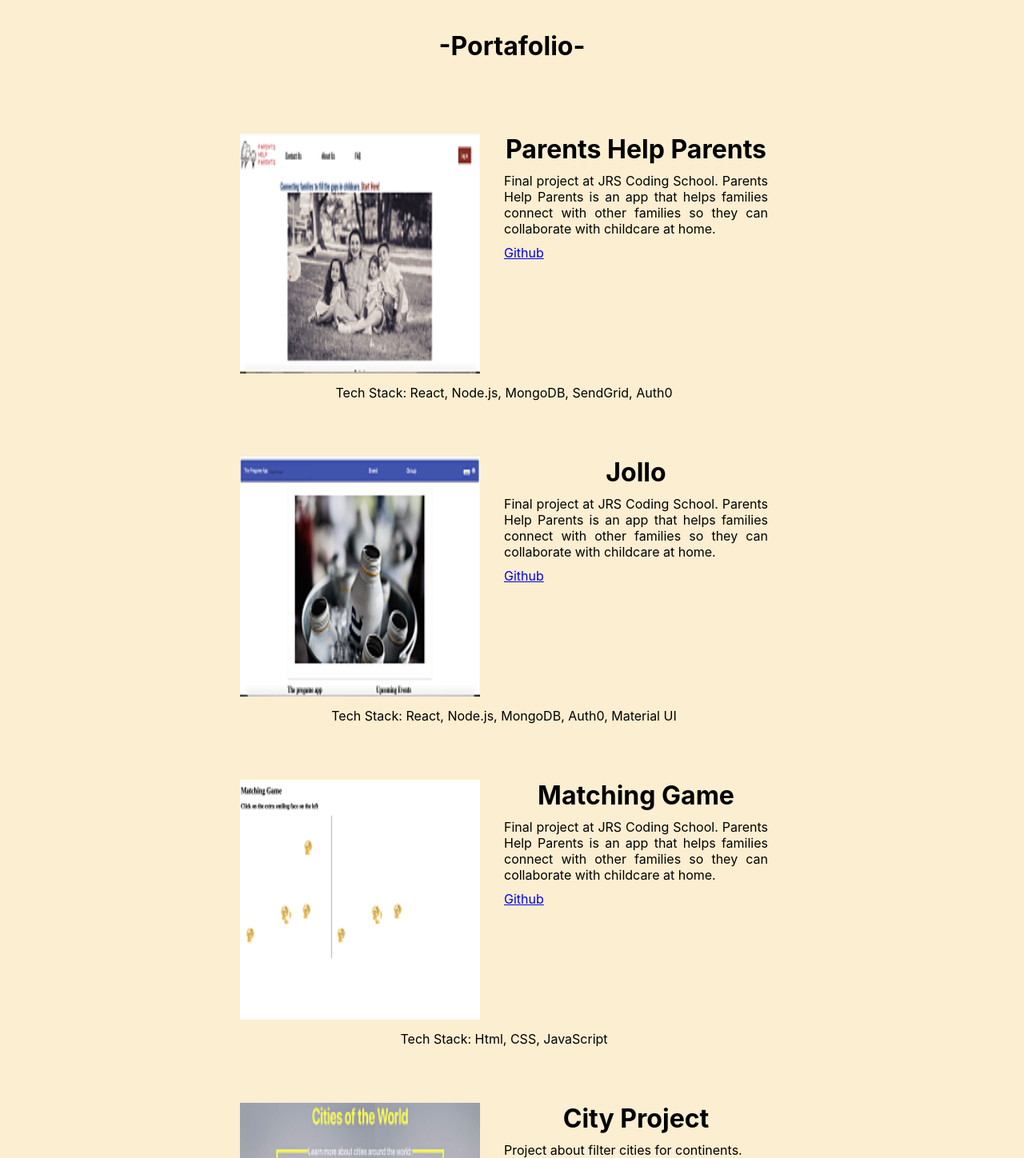
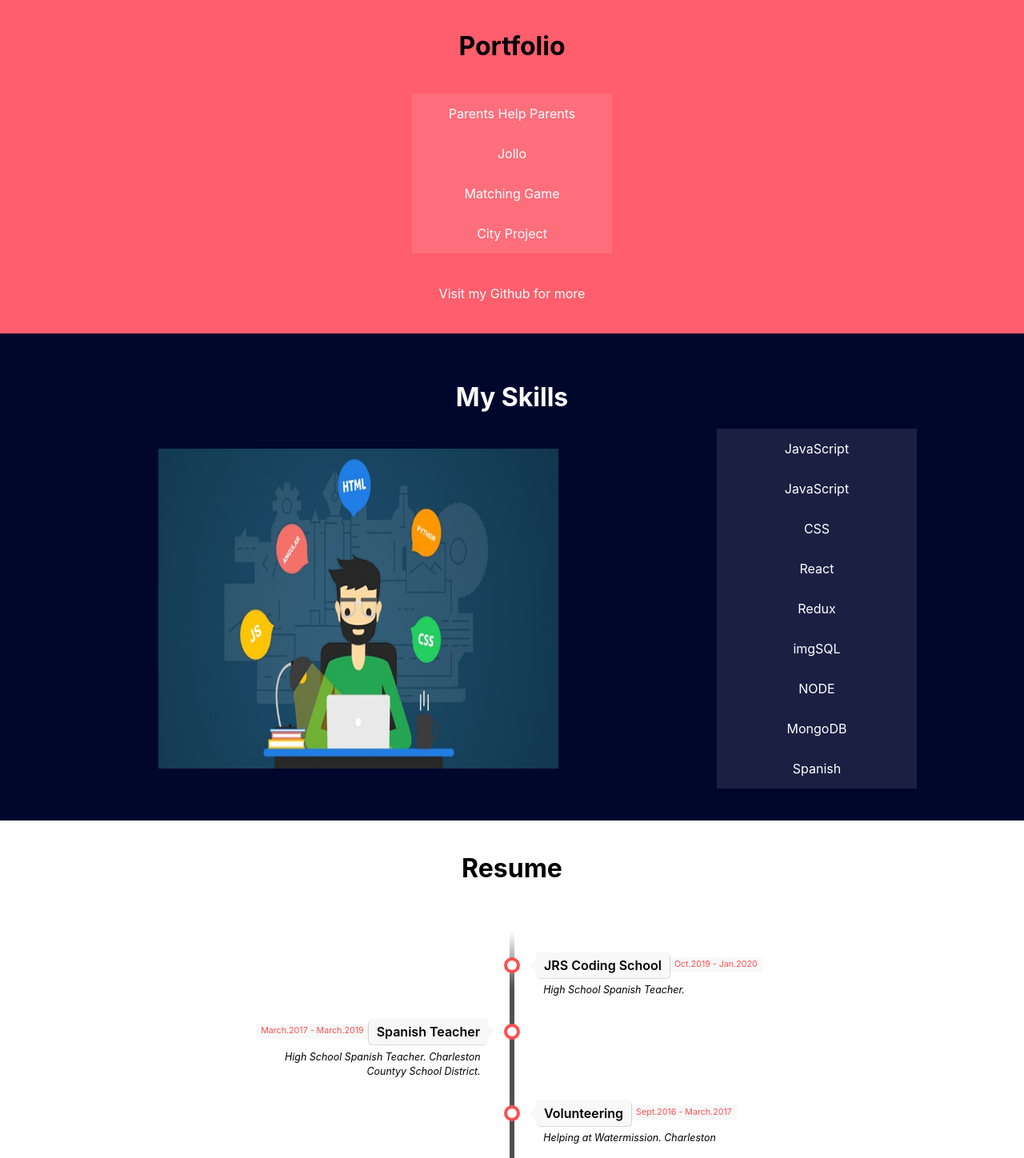
Before and after one commit to rubenperezf/ruben-perez-web, a React (Create React App) app: page / in a window 1280 px wide. Shown: the part 802-2250 px from the top of the page at 80% size. Built offline with nearby package versions, Linux system fonts and the light colour scheme.

Commit message:
new portfolio

```diff
--- a/package.json
+++ b/package.json
@@ -3,6 +3,7 @@
   "version": "0.1.0",
   "private": true,
   "dependencies": {
+    "@material-ui/core": "^4.9.1",
     "@testing-library/jest-dom": "^4.2.4",
     "@testing-library/react": "^9.3.2",
     "@testing-library/user-event": "^7.1.2",
--- a/src/App.js
+++ b/src/App.js
@@ -3,7 +3,7 @@ import "./styles/App.css";
 import "./styles/Header.css";
 import "./styles/Welcome.css";
 import "./styles/Portfolio.css";
-import "./styles/Likes.css";
+import "./styles/Interests.css";
 import "./styles/Skills.css";
 import "./styles/Footer.css";
 import "./styles/GeneralButton.css";
@@ -14,10 +14,9 @@ import "./styles/Contact.css"
 import { Router, Route, Switch } from "react-router-dom";
 import history from "./utils/history";
 import Skills from "./components/Skills";
-import Header from "./components/Header";
 import Welcome from "./components/Welcome";
 import Portfolio from "./components/Portfolio";
-import Likes from "./components/Likes";
+import Interests from "./components/Interests";
 import Footer from "./components/Footer";
 import Resume from "./components/Resume";
 import Contact from "./components/Contact"
@@ -30,7 +29,7 @@ function App() {
         <Route exact path="/"><Portfolio /></Route>
         <Route exact path="/"><Skills /></Route>
         <Route exact path="/"><Resume /></Route>
-        <Route exact path="/"><Likes /></Route>
+        <Route exact path="/"><Interests /></Route>
         <Route exact path="/"><Footer /></Route>
         <Route exact path="/contact" component={Contact}><Contact /></Route>
       </Router>
--- a/src/components/Footer.js
+++ b/src/components/Footer.js
@@ -8,7 +8,7 @@ import twitter from "../images/social-media/twitter.png"
 function Footer() {
   return (
     <div className="footer-container">
-      <h1>Let me show what I am be able to do.</h1>
+      <h1>Let me show you what I am able to do.</h1>
       <p>&copy; 2020 Ruben Perez</p>
     <div className="social-media-container">
       <div class="btn_wrap">
--- a/src/components/Portfolio.js
+++ b/src/components/Portfolio.js
@@ -5,107 +5,193 @@ import matchingGame from "../images/portfolio/matching-game.png";
 import cityProject from "../images/portfolio/city-project.png";
 import Zoom from "react-medium-image-zoom";
 import "react-medium-image-zoom/dist/styles.css";
+import { makeStyles } from '@material-ui/core/styles';
+import Modal from '@material-ui/core/Modal';
 
-function Portfolio() {
+function rand() {
+  return Math.round(Math.random() * 20) - 10;
+}
+
+function getModalStyle() {
+  const top = 50 + rand();
+  const left = 50 + rand();
+
+  return {
+    top: `${top}%`,
+    left: `${left}%`,
+    transform: `translate(-${top}%, -${left}%)`,
+  };
+}
+
+const useStyles = makeStyles(theme => ({
+  paper: {
+    position: 'absolute',
+    width: 800,
+    backgroundColor: theme.palette.background.paper,
+    border: '2px solid #000',
+    boxShadow: theme.shadows[5],
+    padding: theme.spacing(2, 4, 3),
+  },
+}));
+
+export default function Porfolio() {
+  const classes = useStyles();
+  // getModalStyle is not a pure function, we roll the style only on the first render
+  const [modalStyle] = React.useState(getModalStyle);
+  const [open, setOpen] = React.useState(false);
+
+  const handleOpen = () => {
+    setOpen(true);
+  };
+
+  const handleClose = () => {
+    setOpen(false);
+  };
+
   return (
     <div className="portfolio-container">
-      <div className="portfolio-title" id="portafolio">
-        <h1>-Portafolio-</h1>
+      <div className="portfolio-title">
+        <h1>Portfolio</h1>
       </div>
-      <div className="projects-container">
-        <div className="project-container">
-          <div className="project-image-container">
-            <Zoom>
-              <img
+
+      <div className="project-container">
+      <div className="box-1" >
+          <div className="btn btn-one" onClick={handleOpen}>
+            <span>Parents Help Parents</span>
+          </div>
+        </div>
+      <Modal
+        aria-labelledby="simple-modal-title"
+        aria-describedby="simple-modal-description"
+        open={open}
+        onClose={handleClose}
+      >
+        <div style={modalStyle} className={classes.paper}>
+
+    <img
                 src={parentsHelpParents}
                 alt="parent help parents project"
                 width="400"
               />
-            </Zoom>
-          </div>
-          <div className="project-text-container">
+
+
             <h1>Parents Help Parents</h1>
             <p>
               Final project at JRS Coding School. Parents Help Parents is an app
               that helps families connect with other families so they can
               collaborate with childcare at home.
             </p>
+            <p>Tech Stack: React, Node.js, MongoDB, SendGrid, Auth0</p>
             <a href="https://github.com/rubenperezf/parents-help-parents">
               Github
             </a>
-          </div>
-          <div className="tech-stack-container">
-            <p>Tech Stack: React, Node.js, MongoDB, SendGrid, Auth0</p>
+        </div>
+      </Modal>
+      </div>
+
+      <div className="project-container">
+      <div className="box-1" >
+          <div className="btn btn-one" onClick={handleOpen}>
+            <span>Jollo</span>
           </div>
         </div>
+      <Modal
+        aria-labelledby="simple-modal-title"
+        aria-describedby="simple-modal-description"
+        open={open}
+        onClose={handleClose}
+      >
+        <div style={modalStyle} className={classes.paper}>
 
-        <div className="project-container">
-          <div className="project-image-container">
-            <Zoom>
-              <img src={jollo} alt="parent help parents project" width="400" />
-            </Zoom>
-          </div>
-          <div className="project-text-container">
+    <img
+                src={jollo}
+                alt="parent help parents project"
+                width="400"
+              />
+
+
             <h1>Jollo</h1>
             <p>
-              Final project at JRS Coding School. Parents Help Parents is an app
+            Final project at JRS Coding School. Parents Help Parents is an app
               that helps families connect with other families so they can
               collaborate with childcare at home.
             </p>
+            <p>Tech Stack: React, Node.js, MongoDB, Auth0, Material UI</p>
             <a href="https://github.com/ColbyBurke/the-pregame-app">Github</a>
-          </div>
-          <div className="tech-stack-container">
-            <p>Tech Stack: React, Node.js, MongoDB, Auth0, Material UI</p>
+        </div>
+      </Modal>
+      </div>
+
+
+      <div className="project-container">
+      <div className="box-1" >
+          <div className="btn btn-one" onClick={handleOpen}>
+            <span>Matching Game</span>
           </div>
         </div>
+      <Modal
+        aria-labelledby="simple-modal-title"
+        aria-describedby="simple-modal-description"
+        open={open}
+        onClose={handleClose}
+      >
+        <div style={modalStyle} className={classes.paper}>
 
-        <div className="project-container">
-          <div className="project-image-container">
-            <Zoom>
-              <img src={matchingGame} alt="matching game project" width="400" />
-            </Zoom>
-          </div>
-          <div className="project-text-container">
+    <img
+                src={matchingGame}
+                alt="parent help parents project"
+                width="400"
+              />
+
+
             <h1>Matching Game</h1>
             <p>
-              Final project at JRS Coding School. Parents Help Parents is an app
-              that helps families connect with other families so they can
-              collaborate with childcare at home.
+            Game designed with JavaScript, HTML and CSS. The objective is to find the missing emoji symbol.
             </p>
+            <p>Tech Stack: Html, CSS, JavaScript</p>
             <a href="https://github.com/rubenperezf/matching-game">Github</a>
-          </div>
-          <div className="tech-stack-container">
-            <p>Tech Stack: Html, CSS, JavaScript</p>
+        </div>
+      </Modal>
+      </div>
+
+      <div className="project-container">
+      <div className="box-1" >
+          <div className="btn btn-one" onClick={handleOpen}>
+            <span>City Project</span>
           </div>
         </div>
+      <Modal
+        aria-labelledby="simple-modal-title"
+        aria-describedby="simple-modal-description"
+        open={open}
+        onClose={handleClose}
+      >
+        <div style={modalStyle} className={classes.paper}>
 
-        <div className="project-container">
-          <div className="project-image-container">
-            <Zoom>
-              <img
+    <img
                 src={cityProject}
-                alt="city project using React"
+                alt="parent help parents project"
                 width="400"
               />
-            </Zoom>
-          </div>
-          <div className="project-text-container">
+
+
             <h1>City Project</h1>
-            <p>Project about filter cities for continents.</p>
+            <p>
+            Project about filter cities for continents.            </p>
+            <p>Tech Stack: React, Html, CSS, JavaScript, SQL</p>
             <a href="https://github.com/rubenperezf/city-project-app">Github</a>
-          </div>
-          <div className="tech-stack-container">
-            <p>Tech Stack: React, Html, CSS, JavaScript, SQL</p>
-          </div>
         </div>
-
+      </Modal>
       </div>
 
       <div className="more-projects-container">
         <a href="https://github.com/rubenperezf/">Visit my Github for more</a>
       </div>
-    </div>
+
+
+      </div>
+
+
+
   );
 }
-
-export default Portfolio;
--- a/src/components/Welcome.js
+++ b/src/components/Welcome.js
@@ -13,9 +13,9 @@ function Welcome() {
       </div>
 
       <div className="box-1">
-        <a href="#portafolio">
+        <a href="#portfolio">
           <div className="btn btn-one">
-            <span>PORTAFOLIO</span>
+            <span>PORTFOLIO</span>
           </div>
         </a>
         <a href="#skills">
@@ -30,7 +30,7 @@ function Welcome() {
         </a>
         <a href="#likes">
           <div className="btn btn-one">
-            <span>LIKES</span>
+            <span>INTERESTS</span>
           </div>
         </a>
         <a href="/contact"  target="_blanck">
--- a/src/styles/Portfolio.css
+++ b/src/styles/Portfolio.css
@@ -1,6 +1,8 @@
 .portfolio-container {
-    background-color: #FBEED1;
-
+    background-color: #ff5e6c;
+    display: flex;
+    flex-direction: column;
+    align-items: center;
 
 }
 .portfolio-title {
@@ -8,55 +10,20 @@
     margin-bottom: 40px;
     padding-top: 40px;
 }
-.projects-container {
-    display: flex;
-    flex-wrap: wrap;
-    justify-content: space-around;
-    padding: 30px;
+.portfolio-container .box-1 {
+    color: #000;
+}
+
+.more-projects-container {
+    text-align: center;
+    margin: 40px;
+}
+.more-projects-container a {
+    text-decoration: none;
+    color: #fff;
 
 }
+.more-projects-container a:hover {
+ color: #00072D
 
-.project-container {
-    display: flex;
-    flex-wrap: wrap;
-    justify-content: space-around;
-    width: 700px;
-    padding: 20px;
-    margin-right: 20px;
-    margin-bottom: 20px;
 }
-.project-container h1,
-.project-container p,
-.project-container img,
-.project-container a {
-    margin-bottom: 10px;
-}
-.project-text-container p {
-    text-align: justify;
-}
-.project-text-container h1,
-.project-text-container a {
-    text-align: center;
-}
-.project-image-container {
-    width: 50%;
-}
-.project-text-container {
-    width: 50%;
-}
-.project-container img {
-    width: 300px;
-    height: 300px;
-}
-.more-projects-container {
-text-align: center;
-padding-bottom: 20px;
-}
-.more-projects-container a{
-    text-decoration: none;
-    }
-
-.more-projects-container a:hover{
-    text-decoration: none;
-    color: #FC4445;
-}
```
Also changed, not shown: src/components/Interests.js (renamed from src/components/Likes.js, +11 -11 lines), src/styles/Interests.css (renamed from src/styles/Likes.css), 1 other file (tests, documents, lock files or other folders).
